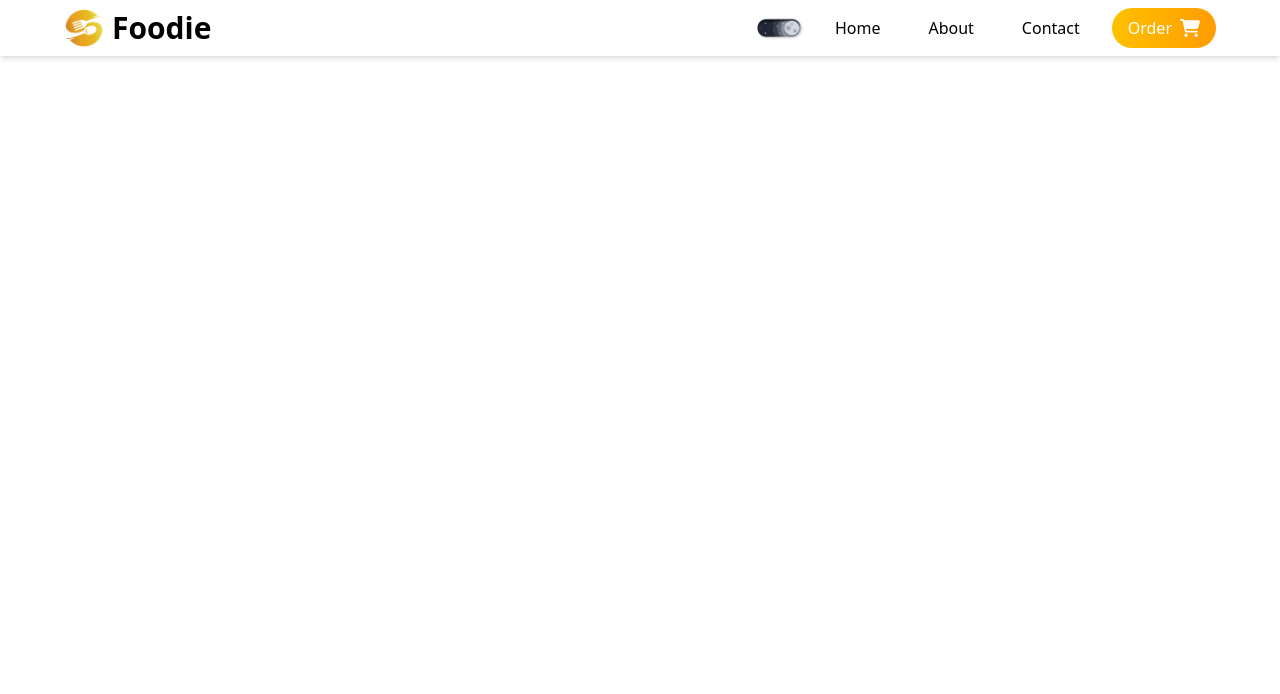
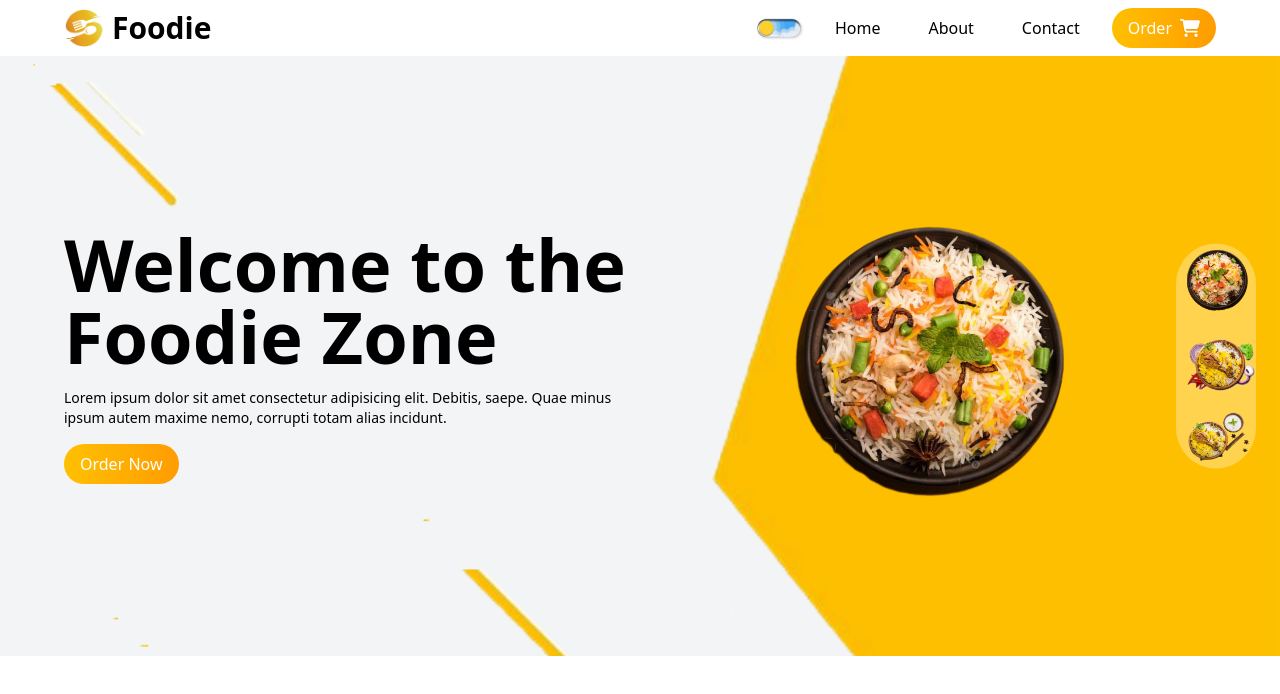
Before and after one commit to Gbemiga97/foodie_zone, a React (Create React App) app: page / in a window 1280 px wide. Shown: the top 694 px of the page. Built offline with nearby package versions, Linux system fonts and the light colour scheme.

Commit message:
Hero Commit

```diff
--- a/src/App.js
+++ b/src/App.js
@@ -1,9 +1,11 @@
 import { Navbar } from "./components";
+import { Hero } from "./sections";
 
 function App() {
   return (
     <>
     <Navbar />
+    <Hero />
     </>
   );
 }
--- a/src/components/DarkMode.jsx
+++ b/src/components/DarkMode.jsx
@@ -17,7 +17,7 @@ const DarkMode = () => {
       element.classList.remove("dark");
       localStorage.setItem("theme", "light")
     }
-  }, [theme])
+  },)
 
   const changeTheme = () => {
     if(theme === "light") {
@@ -32,14 +32,14 @@ const DarkMode = () => {
     <div className="relative">
       <img
       onClick={changeTheme}
-      src={images.DarkModeBtn} alt=""
+      src={images.LightModeBtn} alt=""
       className={`w-12 absolute right-0 z-10
       drop-shadow-[1px_1px_1px_rgba(0,0,0,0.1)] transition-all duration-300
       ${theme === "dark" ? "opacity-0" : "opacity-100"} cursor-pointer
       `}/>
       <img
       onClick={changeTheme}
-      src={images.LightModeBtn} alt=""
+      src={images.DarkModeBtn} alt=""
       className="w-12
       drop-shadow-[1px_1px_1px_rgba(0,0,0,0.1)] transition-all duration-300 "/>
     </div>
--- a/src/index.css
+++ b/src/index.css
@@ -1,3 +1,16 @@
 @tailwind base;
 @tailwind components;
 @tailwind utilities;
+
+
+@keyframes spin {
+    from {
+        transform: rotate(0deg);
+    }
+    to {
+        transform: rotate(360deg);
+    }
+}
+    .spin {
+        animation: spin 40s linear infinite
+    }
--- /dev/null
+++ b/src/sections/Hero/Hero.jsx
@@ -0,0 +1,72 @@
+import { useState } from "react"
+import { data, images } from "../../utils"
+
+
+
+
+const Hero = () => {
+
+  const [imageId, setImageId] = useState(images.Biryani2)
+
+  return (
+    <div style={data.bgImage}
+    className="min-h-[550px] sm:min-h-[600px] bg-gray-100 dark:bg-gray-950 dark:text-white
+    duration-200 flex justify-center items-center"
+    >
+      <div className="container pb-8 sm:pb-0">
+        <div className="grid grid-cols-1 sm:grid-cols-2">
+          {/* text content section */}
+          <div className="flex flex-col justify-center gap-4 pt-12 sm:pt-0 text-center sm:text-left order-2 sm:order-1">
+            <h1
+            className="text-5xl sm:text-6xl lg:text-7xl font-bold"
+            >
+              Welcome to the Foodie Zone</h1>
+              <p className="text-sm">
+                Lorem ipsum dolor sit amet consectetur adipisicing elit. Debitis, saepe. Quae minus ipsum autem maxime nemo, corrupti totam alias incidunt.
+              </p>
+              <div>
+               <button className="bg-gradient-to-r from-primary to-secondary text-white px-4 py-2 rounded-full hover:scale-105 duration-200 ">
+                Order Now
+               </button>
+              </div>
+          </div>
+          {/* Image section */}
+          <div className="order-1 sm:order-2 min-h-[450px] sm:min-h-[450px] flex justify-center items-center relative">
+              {/* main image section */}
+              <div
+              className="flex justify-center items-center h-[300px] sm:h-[450px] overflow-hidden"
+              >
+                <img src={imageId} alt=""
+                className="w-[300px] sm:w-[350px] mx-auto spin" />
+              </div>
+              {/* image list section */}
+              <div className="flex lg:flex-col lg:top-1/2 lg:-translate-y-1/2 lg:py-2 justify-center gap-4 absolute bottom-[0px]
+              lg:-right-10 bg-white/30 rounded-full">
+                {
+                  data.imageList.map(({id, img}) => (
+                    <img key={id}
+                    src={img}
+                    alt={id}
+                    className="max-w-[80px] cursor-pointer h-[80px] object-contain inline-block hover:scale-105 duration-200"
+                   onClick={
+                    () => {
+                      setImageId(
+                        id === 1 ?
+                        images.Biryani2 : id === 2 ?
+                        images.Biryani3 : images.Biryani5
+
+                      )
+                    }
+                   }
+                    />
+                  ))
+                }
+              </div>
+          </div>
+        </div>
+      </div>
+    </div>
+  )
+}
+
+export default Hero
--- /dev/null
+++ b/src/sections/index.js
@@ -0,0 +1,7 @@
+import Hero from "./Hero/Hero";
+
+
+
+export {
+    Hero
+}
--- /dev/null
+++ b/src/utils/data.js
@@ -0,0 +1,36 @@
+import images from "./images";
+
+
+const imageList = [
+    {
+        id: 1,
+        img: images.Biryani2,
+    },
+    {
+        id: 2,
+        img: images.Biryani3,
+    },
+    {
+        id: 3,
+        img: images.Biryani5
+    },
+]
+
+const bgImage = {
+    backgroundImage: `url(${images.Vector3})`,
+    backgroundPosition: 'center',
+    backgroundSize: "cover",
+    backgroundRepeat: "no-repeat",
+    width: "100%",
+    height: "100%"
+}
+
+
+
+const data = {
+    imageList,
+    bgImage
+}
+
+
+export default data
--- a/src/utils/index.js
+++ b/src/utils/index.js
@@ -1,7 +1,8 @@
 import images from "./images";
-
+import data from "./data";
 
 
 export {
-    images
+    images,
+    data
 }
```
